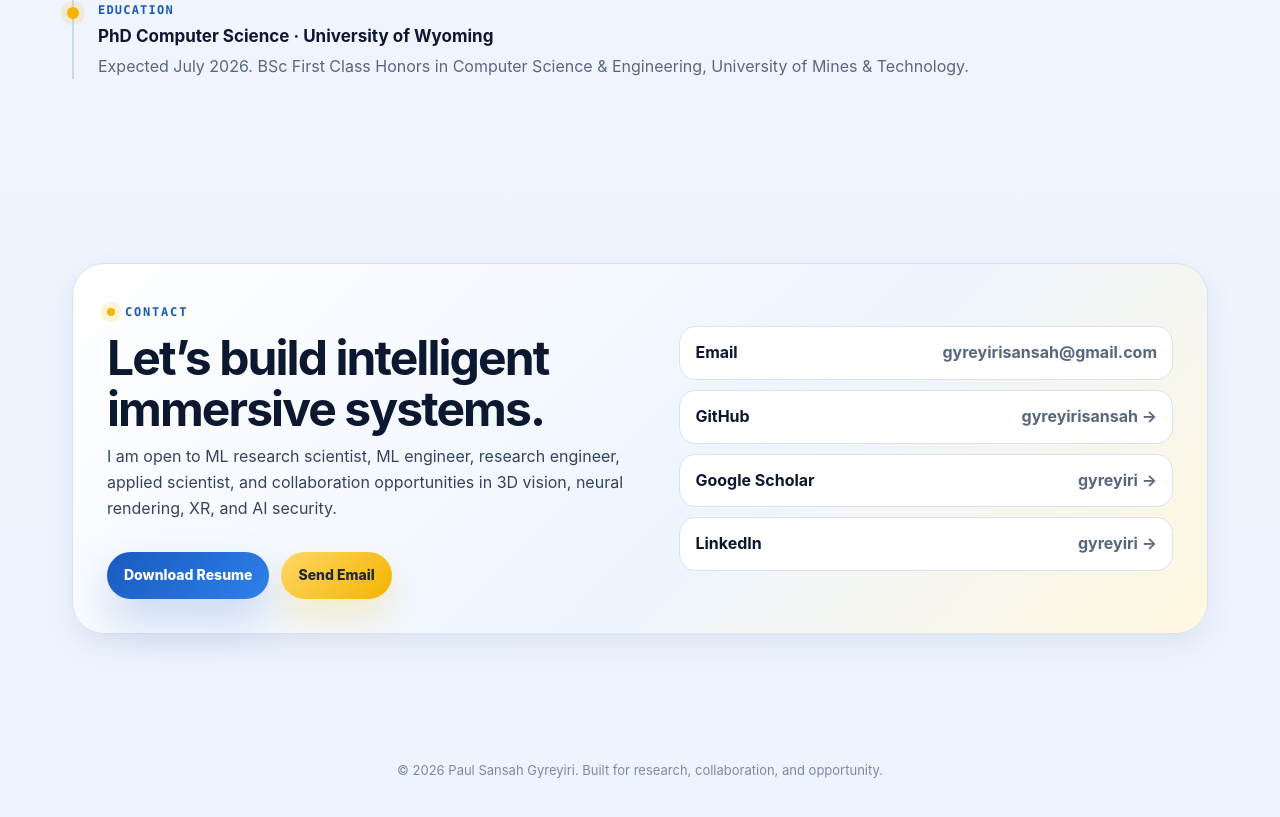
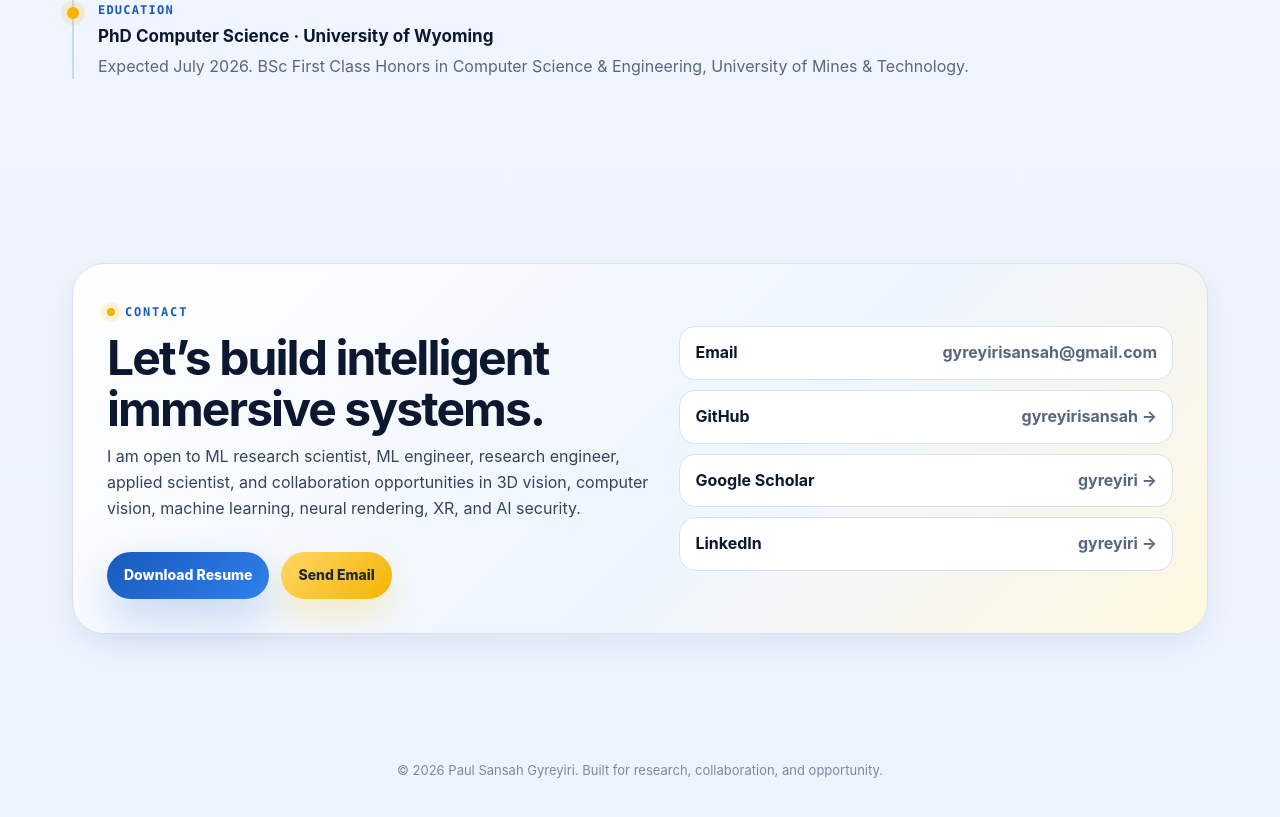
Before and after one commit to gyreyirisansah/gyreyirisansah.github.io, a plain HTML site: page index.html in a window 1280 px wide. Shown: the part 5990-6807 px from the top of the page. Drawn offline with Linux system fonts and the light colour scheme.

Commit message:
Update index.html

```diff
--- a/index.html
+++ b/index.html
@@ -397,7 +397,7 @@
           <div>
             <div class="eyebrow">Contact</div>
             <h2>Let’s build intelligent immersive systems.</h2>
-            <p>I am open to ML research scientist, ML engineer, research engineer, applied scientist, and collaboration opportunities in 3D vision, neural rendering, XR, and AI security.</p>
+            <p>I am open to ML research scientist, ML engineer, research engineer, applied scientist, and collaboration opportunities in 3D vision, computer vision, machine learning, neural rendering, XR, and AI security.</p>
             <div class="hero-actions">
               <a class="btn primary" href="assets/Gyreyiri Paul Sansah resume_ggl.pdf" download>Download Resume</a>
               <a class="btn yellow" href="mailto:gyreyirisansah@gmail.com">Send Email</a>
```
